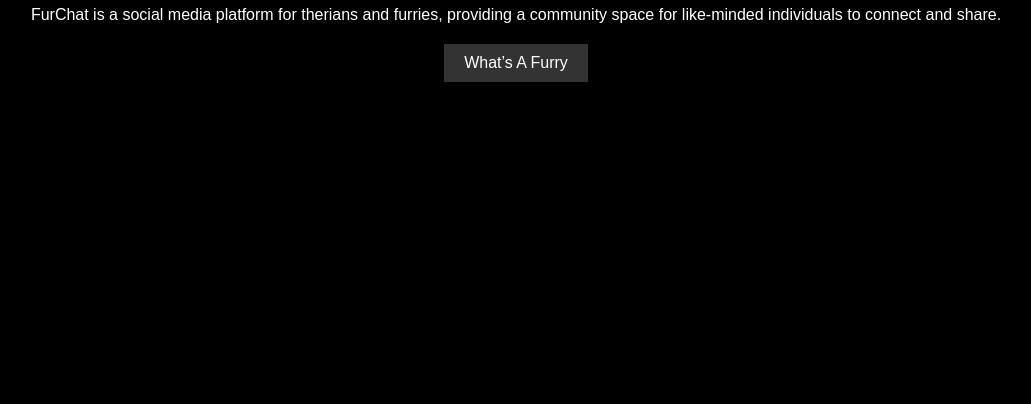
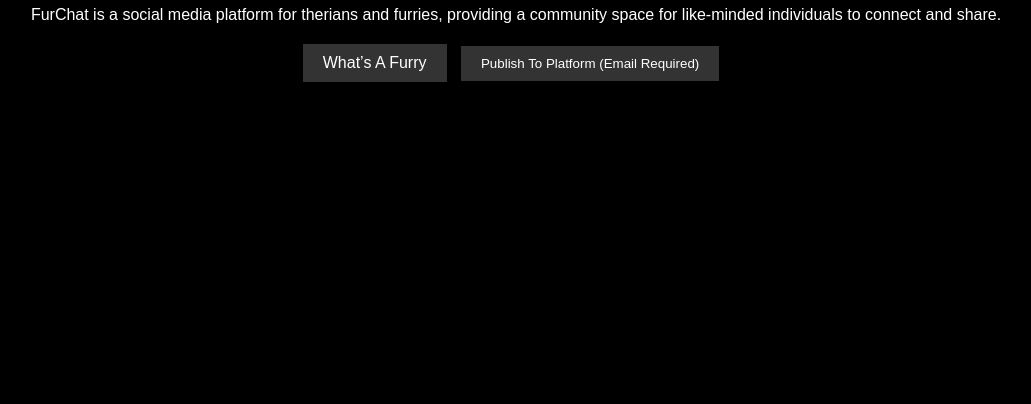
Before and after one commit to FurChat/furchat.github.io, a plain HTML site: page index.html in a window 1280 px wide. Shown: the part 396-800 px from the top of the page, without its empty margins (124-1155 px from the left). Drawn offline with Linux system fonts and the light colour scheme.

Commit message:
Update index.html

```diff
--- a/index.html
+++ b/index.html
@@ -33,6 +33,7 @@
             border: none;
             cursor: pointer;
             transition: background-color 0.3s ease;
+            margin-right: 10px; /* Adds space between buttons */
         }
 
         .content .button:hover {
@@ -45,10 +46,23 @@
         <h1>Welcome To FurChat</h1>
         <p>FurChat is a social media platform for therians and furries, providing a community space for like-minded individuals to connect and share.</p>
         <a href="https://en.wikipedia.org/wiki/Furry_fandom" target="_blank" class="button">What’s A Furry</a>
+
+        <!-- New button for publishing -->
+        <button class="button" onclick="openEmail()">Publish To Platform (Email Required)</button>
     </div>
 
     <script>
-        // Inline JavaScript example (not needed for centering)
+        function openEmail() {
+            // Email details
+            var email = 'contactdeclan@duck.com';
+            var subject = 'My Video/Photo/Post For Furchat';
+
+            // Construct mailto link
+            var mailtoLink = 'mailto:' + email + '?subject=' + encodeURIComponent(subject);
+
+            // Open the email client
+            window.location.href = mailtoLink;
+        }
     </script>
 </body>
 </html>
```
